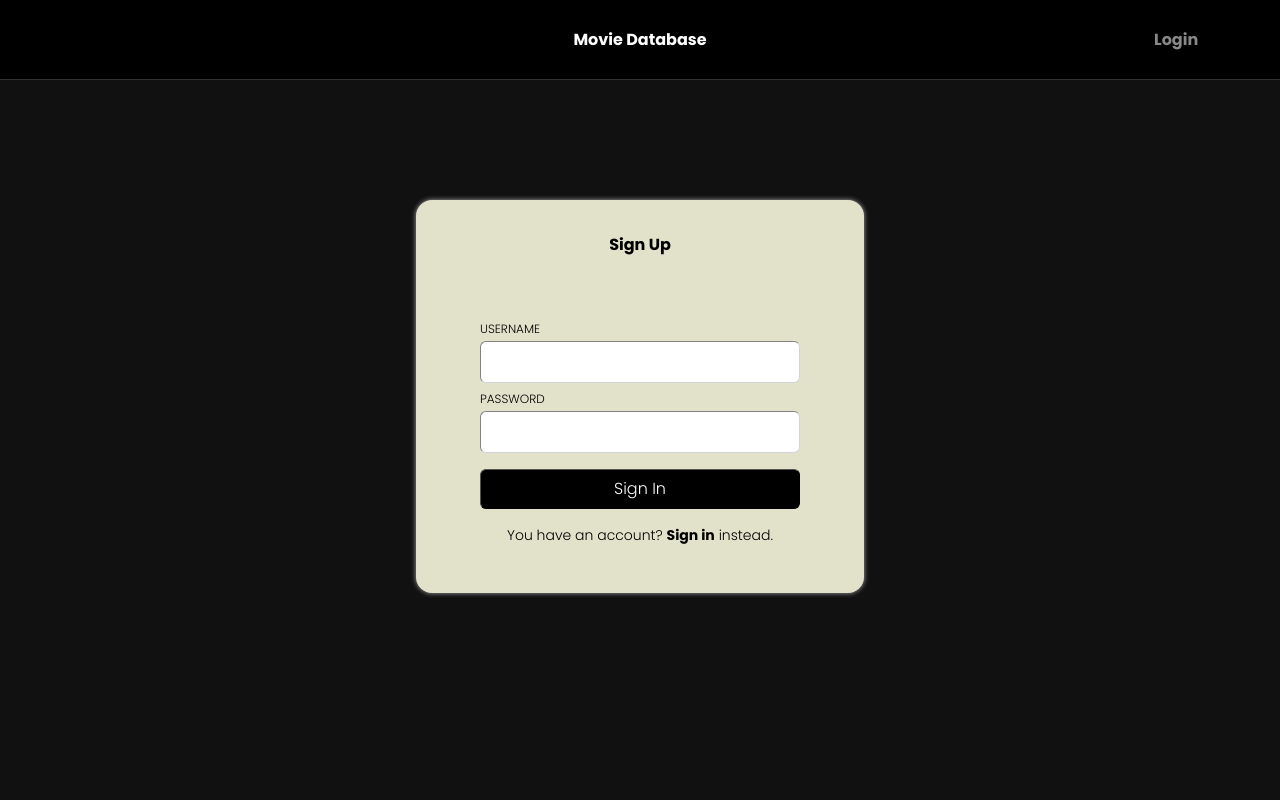
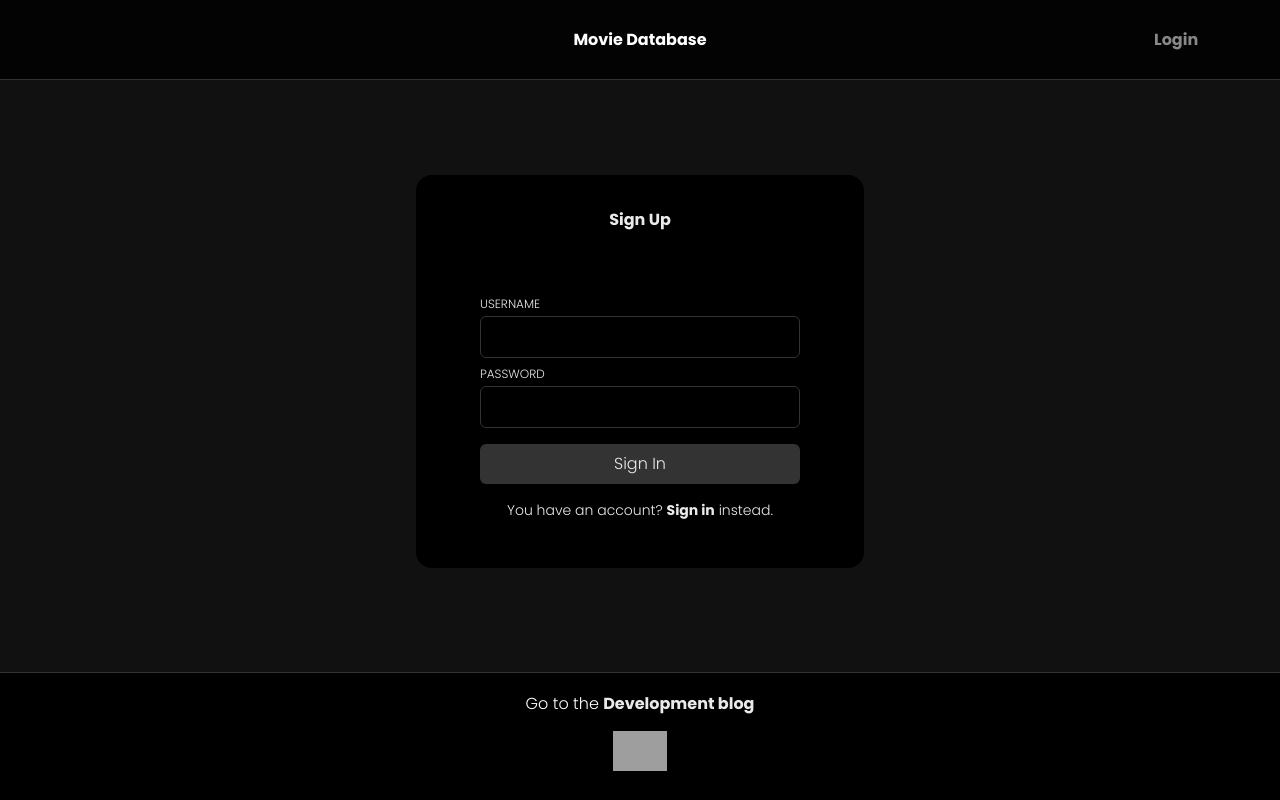
Before and after one commit to hartmann-jonas/movie-db-two, a SvelteKit app: page /register in a window 1280 px wide. Built offline with nearby package versions, Linux system fonts and the light colour scheme; no server answers; grey boxes are pictures that could not be loaded.

Commit message:
final changes darkmode
up until now only darkmode is supported, a color scheme for the light mode still needs to be developed

```diff
--- a/src/app.html
+++ b/src/app.html
@@ -24,6 +24,7 @@
 		/* VERCEL WEBSITE COLORSCHEME */
 		--foreground: #fff;
 		--background: #000;
+		--background-transparent: #000000d0;
 		--accents-1: #111;
 		--accents-2: #333;
 		--accents-3: #444;
@@ -32,6 +33,8 @@
 		--accents-6: #999;
 		--accents-7: #eaeaea;
 		--accents-8: #fafafa;
+
+		--error-red: rgb(180, 0, 0);
 
 
 		/* --accent-color-1: var(--system-background);
--- a/src/components/Nav.svelte
+++ b/src/components/Nav.svelte
@@ -51,11 +51,15 @@
 	}
 
 	.nav {
+		position: sticky;
+		top: 0;
 		padding: 15px;
 		display: flex;
 		min-height: 10vh;
 		align-items: center;
-		background-color: var(--background);
+		background-color: var(--background-transparent);
+		backdrop-filter: blur(15px);
+		-webkit-backdrop-filter: blur(15px);
 		border-bottom: 1.5px var(--accents-2) solid;
 	}
 
@@ -65,6 +69,8 @@
 
 	#logged {
 		justify-content: space-between;
+		padding-left: 6vw;
+		padding-right: 6vw;
 	}
 
 	/*Positioning of the right items in the navbar*/
--- a/src/routes/+layout.svelte
+++ b/src/routes/+layout.svelte
@@ -15,12 +15,61 @@
 </svelte:head>
 <div class="content">
 	<Nav />
-	<slot />
+	<div class="slot">
+		<slot />
+	</div>
+	<footer>
+		<p>Go to the <a href="https://project-page-hartmann-jonas.vercel.app/blog" target="_blank">Development blog</a></p>
+		<a href="https://vercel.com" target="_blank"><img class="powered-by-vercel" src="https://images.ctfassets.net/e5382hct74si/78Olo8EZRdUlcDUFQvnzG7/fa4cdb6dc04c40fceac194134788a0e2/1618983297-powered-by-vercel.svg" alt="powered by vercel"></a>
+	</footer>
 </div>
 
 <style>
 	.content {
+		display: flex;
+		flex-direction: column;
+		min-height: 100vh;
 		width: 100vw;
 		margin: auto;
 	}
+
+	.slot {
+		color: var(--accents-7);
+		flex: 1;
+		margin-top: 15px;
+		margin-bottom: 25px;
+		margin-left: 40px;
+		margin-right: 40px;
+	}
+
+	footer {
+		flex-shrink: 0;
+		height: 8rem;
+		width: 100%;
+		text-align: center;
+		padding: 10px;
+		background-color: var(--background);
+		border-top: solid var(--accents-2) 1.5px;
+		padding-top: 1.1rem;
+	}
+
+	p {
+		color: var(--foreground)
+	}
+
+	a {
+		text-decoration: none;
+		color: var(--accents-7);
+		font-weight: 700;
+		transition: all 10ms ease-in-out;
+	}
+
+	a:hover {
+		color: var(--accents-6);
+	}
+
+	.powered-by-vercel {
+		height: 40px;
+		margin: 15px;
+	}
 </style>
--- a/src/routes/+page.svelte
+++ b/src/routes/+page.svelte
@@ -10,10 +10,6 @@
 	<h3>Popular Movies</h3>
 	<MovieGrid movies={data.popular} />
 </section>
-<footer>
-    <p>Go to the <a href="https://project-page-hartmann-jonas.vercel.app/blog" target="_blank">Development blog</a></p>
-	<a href="https://vercel.com" target="_blank"><img class="powered-by-vercel" src="https://images.ctfassets.net/e5382hct74si/78Olo8EZRdUlcDUFQvnzG7/fa4cdb6dc04c40fceac194134788a0e2/1618983297-powered-by-vercel.svg" alt="powered by vercel"></a>
-</footer>
 
 <style>
 	* {
@@ -23,29 +19,4 @@
 	h3 {
 		padding: 0 1rem;
 	}
-
-	footer {
-		width: 100%;
-		text-align: center;
-		padding: 10px;
-		background-color: var(--background);
-		border-top: solid var(--accents-2) 1.5px;
-		padding-top: 1.1rem;
-	}
-
-	a {
-		text-decoration: none;
-		color: var(--accents-7);
-		font-weight: 700;
-		transition: all 10ms ease-in-out;
-	}
-
-	a:hover {
-		color: var(--accents-6);
-	}
-
-	.powered-by-vercel {
-		height: 40px;
-		margin: 15px;
-	}
 </style>
--- a/src/routes/login/+page.svelte
+++ b/src/routes/login/+page.svelte
@@ -80,11 +80,11 @@
 	}
 
 	.signin {
-		margin-top: 15vh;
+		margin-top: 10vh;
 		margin-left: auto;
 		margin-right: auto;
 		line-height: inherit;
-		background-color: var(--accent-color-1);
+		background-color: var(--background);
 		border: 1px;
 		border-radius: 1rem;
 		max-width: 28rem;
@@ -129,20 +129,22 @@
 	}
 
 	input {
+		margin-top: 0.25rem;
 		font-size: var(--big-font);
 		line-height: 1.25rem;
 		padding-top: 0.5rem;
 		padding-bottom: 0.5rem;
 		padding-left: 0.75rem;
 		padding-bottom: 0.75rem;
-		border-color: black;
-		background-color: var(--system-grey);
+		outline: none;
+		border: none;
 		color: var(--text-color-1);
+		border: solid var(--accents-2);
 		border-width: 1px;
-		border-radius: 0.375rem;
+		background: var(--system-grey);
 		width: 100%;
 		display: block;
-		margin-top: 0.25rem;
+		border-radius: 0.375rem;
 	}
 
 	button {
@@ -152,10 +154,10 @@
 		transition-property: all;
 		transition-timing-function: cubic-bezier(0.4, 0, 0.2, 1);
 		transition-duration: 0.15s;
-		color: var(--button-text-color);
+		color: var(--accents-7);
 		font-size: var(--big-font);
 		line-height: 1.25rem;
-		background-color: var(--fill-color);
+		background-color: var(--accents-2);
 		border-color: transparent;
 		border-width: 1px;
 		border-radius: 0.375rem;
@@ -167,9 +169,8 @@
 	}
 
 	button:hover {
-		color: black;
-		border-color: var(--accent-color-2);
-		background-color: var(--accent-color-4);
+		color: var(--background);
+		background-color: var(--accents-7);
 	}
 
 	.text {
@@ -191,7 +192,7 @@
 		padding-top: 1rem;
 		font-size: var(--medium-font);
 		line-height: 1.25rem;
-		color: red;
+		color: var(--error-red);
 		text-align: center;
 	}
 
--- a/src/routes/profile/+page.svelte
+++ b/src/routes/profile/+page.svelte
@@ -41,6 +41,9 @@
     .no-saved-movies a {
         text-decoration: none;
         font-weight: 800;
-        color: black;
+        color: var(--accents-8);
+    }
+    .no-saved-movies a:hover {
+        color: var(--accents-6);
     }
 </style>
--- a/src/routes/profile/recommended/+page.svelte
+++ b/src/routes/profile/recommended/+page.svelte
@@ -37,6 +37,6 @@
     .no-recommended-movies a {
         text-decoration: none;
         font-weight: 800;
-        color: black;
+        color: var(--foreground);
     }
 </style>
--- a/src/routes/register/+page.svelte
+++ b/src/routes/register/+page.svelte
@@ -60,17 +60,16 @@
 <style>
 	:root {
 		--big-font: 1rem;
-    --medium-font: .875rem;
-    --small-font: .75rem;
+		--medium-font: 0.875rem;
+		--small-font: 0.75rem;
 	}
 
 	.register {
-    margin-top: 15vh;
+		margin-top: 10vh;
 		margin-left: auto;
 		margin-right: auto;
 		line-height: inherit;
-    box-shadow: 0 0 5px darkgray;
-    background-color: rgb(226, 226, 203);
+		background-color: var(--background);
 		border: 1px;
 		border-radius: 1rem;
 		max-width: 28rem;
@@ -108,25 +107,29 @@
 
 	label {
 		text-transform: uppercase;
-    padding-top: .5rem;
+		padding-top: 0.5rem;
 		font-size: var(--small-font);
 		line-height: 1rem;
 		display: block;
 	}
 
 	input {
+		margin-top: 0.25rem;
 		font-size: var(--big-font);
 		line-height: 1.25rem;
-    padding-top: .5rem;
-    padding-bottom: .5rem;
-    padding-left: .75rem;
-    padding-bottom: .75rem;
-    border-color: rgb(209, 213, 219);
+		padding-top: 0.5rem;
+		padding-bottom: 0.5rem;
+		padding-left: 0.75rem;
+		padding-bottom: 0.75rem;
+		outline: none;
+		border: none;
+		color: var(--text-color-1);
+		border: solid var(--accents-2);
 		border-width: 1px;
-    border-radius: .375rem;
+		background: var(--system-grey);
 		width: 100%;
 		display: block;
-    margin-top: .25rem;
+		border-radius: 0.375rem;
 	}
 
 	button {
@@ -134,15 +137,15 @@
 		justify-content: center;
 		align-items: center;
 		transition-property: all;
-    transition-timing-function: cubic-bezier(.4, 0, .2 , 1);
-    transition-duration: .15s;
-    color: white;
+		transition-timing-function: cubic-bezier(0.4, 0, 0.2, 1);
+		transition-duration: 0.15s;
+		color: var(--accents-7);
 		font-size: var(--big-font);
 		line-height: 1.25rem;
-    background-color: black;
-    border-color: black;
+		background-color: var(--accents-2);
+		border-color: transparent;
 		border-width: 1px;
-    border-radius: .375rem;
+		border-radius: 0.375rem;
 		cursor: pointer;
 		width: 100%;
 		height: 2.5rem;
@@ -151,20 +154,20 @@
 	}
 
 	button:hover {
-    color: black;
-    background-color: rgb(250, 250, 237);
+		color: var(--background);
+		background-color: var(--accents-7);
 	}
 
 	.text {
 		margin-top: 1rem;
 		margin-bottom: 1rem;
-    font-size: .875rem;
+		font-size: var(--medium-font);
 		line-height: 1.25rem;
 		text-align: center;
 	}
 
 	.text a {
-    color: black;
+		color: var(--text-color-1);
 		text-decoration: inherit;
 		font-weight: 600;
 		text-align: center;
@@ -174,7 +177,12 @@
 		padding-top: 1rem;
 		font-size: var(--medium-font);
 		line-height: 1.25rem;
-    color: red;
+		color: var(--error-red);
+		text-align: center;
+	}
+
+	.turnstile {
+		margin-top: 1rem;
 		text-align: center;
 	}
 </style>
```
Also changed, not shown: src/routes/movie/[id]/+page.svelte (+25 -2 lines). Lines whose indentation alone changed are shown as unchanged.
